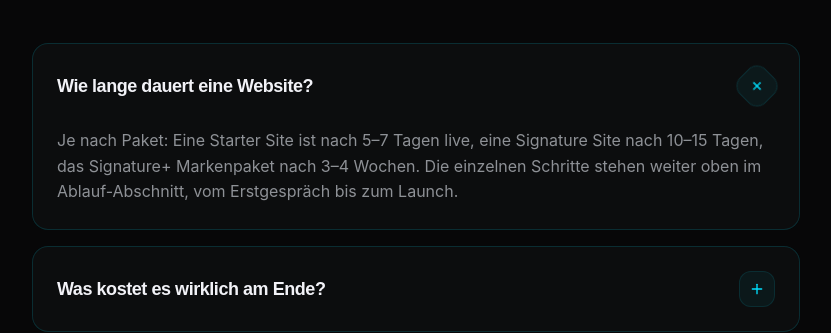
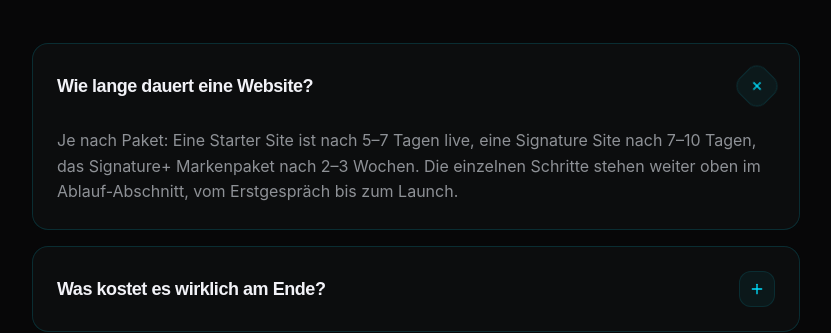
Before and after one commit to infovelodigital-lab/ZielTakt-, a React (Vite) app: page / in a window 1280 px wide. Shown: the part 8900-9233 px from the top of the page, without its empty margins (224-1055 px from the left). Built offline with nearby package versions, Linux system fonts and the light colour scheme.

Commit message:
Fix phone number and delivery time

```diff
--- a/src/components/landing/FAQ.jsx
+++ b/src/components/landing/FAQ.jsx
@@ -6,7 +6,7 @@ import SectionDivider from './SectionDivider';
 const faqs = [
   {
     q: 'Wie lange dauert eine Website?',
-    a: 'Je nach Paket: Eine Starter Site ist nach 5–7 Tagen live, eine Signature Site nach 10–15 Tagen, das Signature+ Markenpaket nach 3–4 Wochen. Die einzelnen Schritte stehen weiter oben im Ablauf-Abschnitt, vom Erstgespräch bis zum Launch.',
+    a: 'Je nach Paket: Eine Starter Site ist nach 5–7 Tagen live, eine Signature Site nach 7–10 Tagen, das Signature+ Markenpaket nach 2–3 Wochen. Die einzelnen Schritte stehen weiter oben im Ablauf-Abschnitt, vom Erstgespräch bis zum Launch.',
   },
   {
     q: 'Was kostet es wirklich am Ende?',
@@ -14,7 +14,7 @@ const faqs = [
   },
   {
     q: 'Kann ich meine Website später selbst bearbeiten?',
-    a: 'Ja. Wir bauen auf einem pflegeleichten System, damit Sie Texte, Bilder und Termine selbst ändern können. Wer es lieber abgeben möchte, wählt ein Betreuungspaket (ab 45 €/Monat), dann übernehmen wir die Pflege für Sie.',
+    a: 'Ja. Wir bauen auf einem pflegeleichten System, damit Sie Texte, Bilder und Termine selbst ändern können. Wer es lieber abgeben möchte, wählt ein Betreuungspaket (ab 89 €/Monat), dann übernehmen wir die Pflege für Sie.',
   },
   {
     q: 'Was passiert nach dem Launch?',
```
